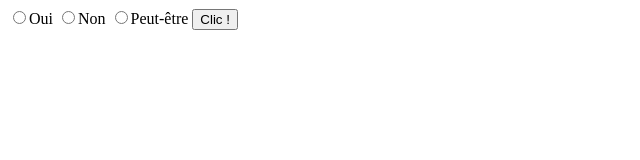
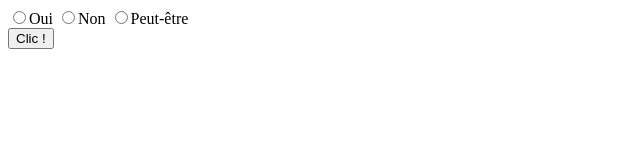
Before and after one commit to Tirkal/custom_radio, a plain HTML site: page index.html in a window 1280 px wide. Shown: the whole page, without its empty margins (0-640 px from the left). Drawn offline with Linux system fonts and the light colour scheme.

Commit message:
ajout des boutons et up index et js

```diff
--- a/index.html
+++ b/index.html
@@ -9,10 +9,11 @@
 </head>
 <body>
 
-    <input type="radio" name="choix" value="oui" /><label>Oui</label>
-    <input type="radio" name="choix" value="non" /><label>Non</label>
-    <input type="radio" name="choix" value="peut-etre" /><label>Peut-être</label>
-
+    <div id="custom_radio">
+        <input type="radio" name="choix" value="oui" /><label>Oui</label>
+        <input type="radio" name="choix" value="non" /><label>Non</label>
+        <input type="radio" name="choix" value="peut-etre" /><label>Peut-être</label>
+    </div>
 
     <button id="btn">Clic !</button>
 
--- a/js/custom_radio.js
+++ b/js/custom_radio.js
@@ -0,0 +1,4 @@
+$(function (){
+
+
+});
```
Also changed, not shown: img/off.png (added), img/on.png (added).
